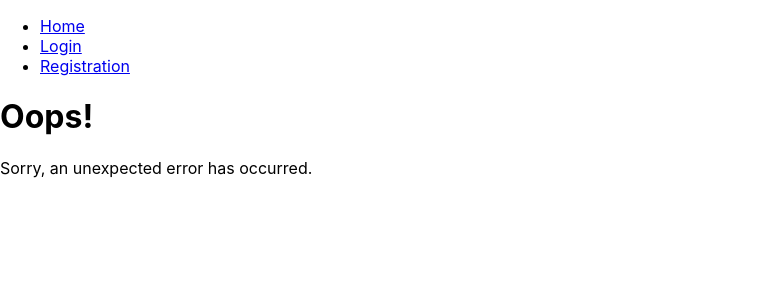
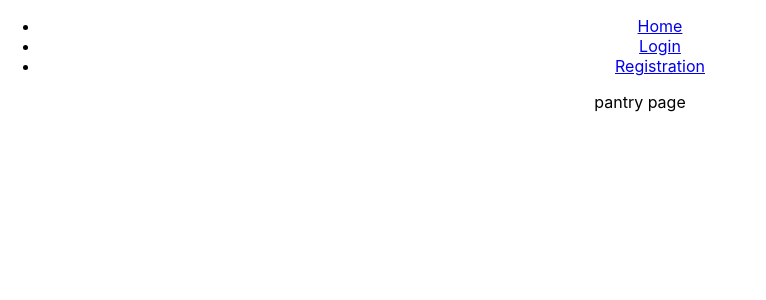
Before and after one commit to BTchorzewski/pantry-front, a React (Create React App) app: page /pantry/1 in a window 1280 px wide. Shown: the top 300 px of the page, without its empty margins (0-766 px from the left). Built offline with nearby package versions, Linux system fonts and the light colour scheme.

Commit message:
initialized PantryPage

```diff
--- /dev/null
+++ b/src/pages/PantryPage/PantryPage.tsx
@@ -0,0 +1,7 @@
+import './PantryPage.css';
+import { useParams } from 'react-router-dom';
+
+export const PantryPage = () => {
+  const { pantryId } = useParams();
+  return <div>pantry page</div>;
+};
--- a/src/router/router.tsx
+++ b/src/router/router.tsx
@@ -6,6 +6,7 @@ import { HomePage } from '../pages/HomePage/HomePage';
 import { PantriesPage } from '../pages/PantriesPage/PantriesPage';
 import { LogoutPage } from '../pages/LogoutPage/LogoutPage';
 import { RegistrationPage } from '../pages/RegistrationPage/RegistrationPage';
+import { PantryPage } from '../pages/PantryPage/PantryPage';
 
 export const router = createBrowserRouter([
   {
@@ -33,6 +34,10 @@ export const router = createBrowserRouter([
         path: '/registration',
         element: <RegistrationPage />,
       },
+      {
+        path: '/pantry/:pantryId',
+        element: <PantryPage />,
+      },
     ],
   },
 ]);
```
Also changed, not shown: src/pages/PantryPage/PantryPage.css (added).
